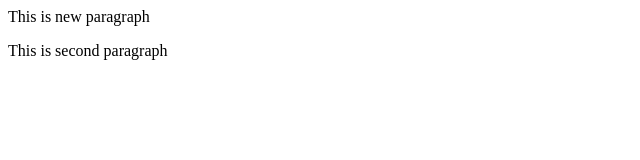
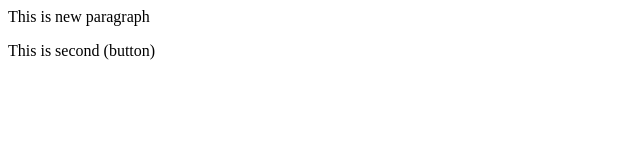
Before and after one commit to ankit-s0360/localRepo, a plain HTML site: page index.html in a window 1280 px wide. Shown: the full height of the page, 0-640 px from the left. Drawn offline with Linux system fonts and the light colour scheme.

```diff
--- a/index.html
+++ b/index.html
@@ -1,2 +1,2 @@
 <p>This is new paragraph</p>
-<p>This is second paragraph</p>
+<p>This is second (button)</p>
```
